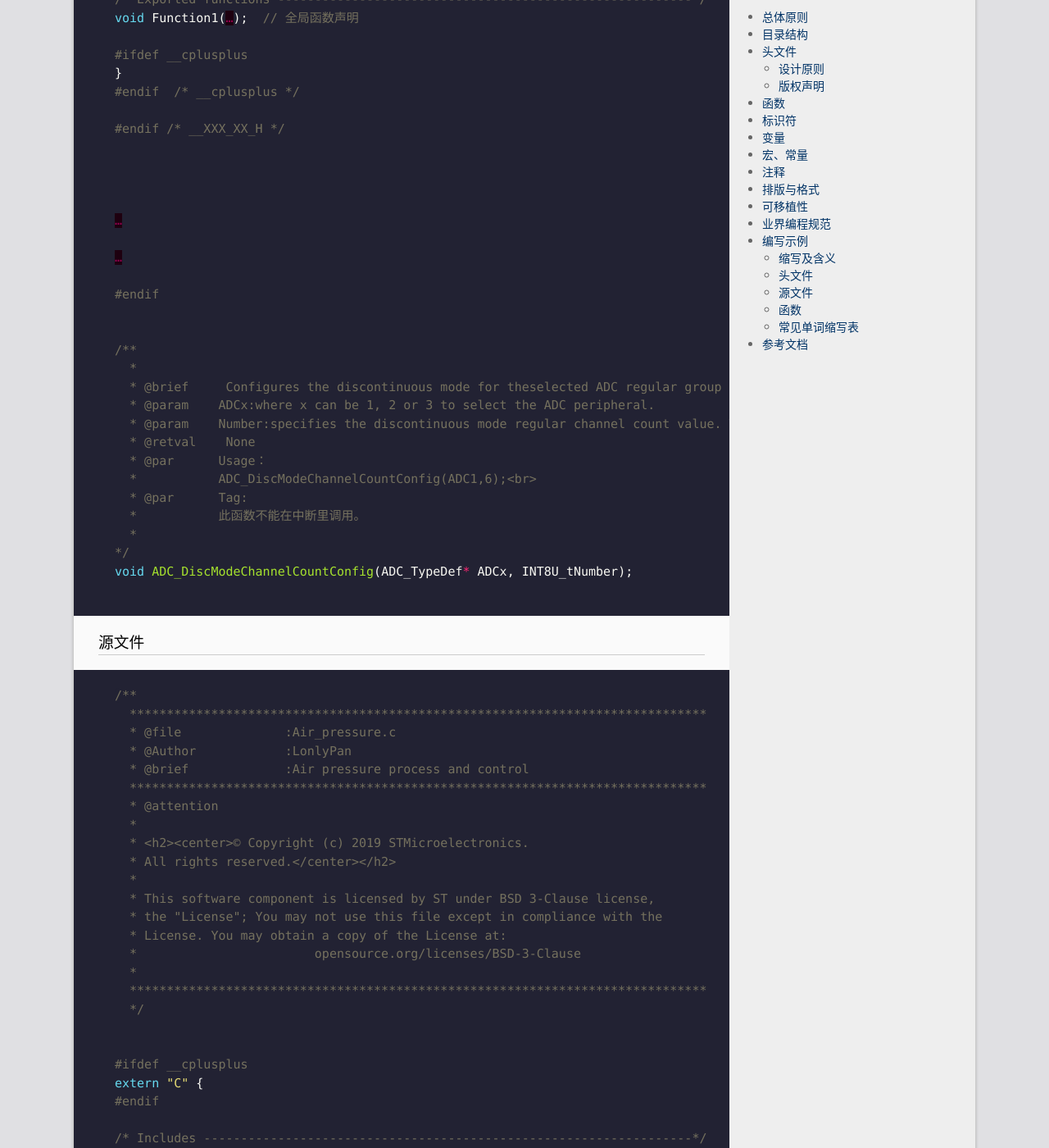
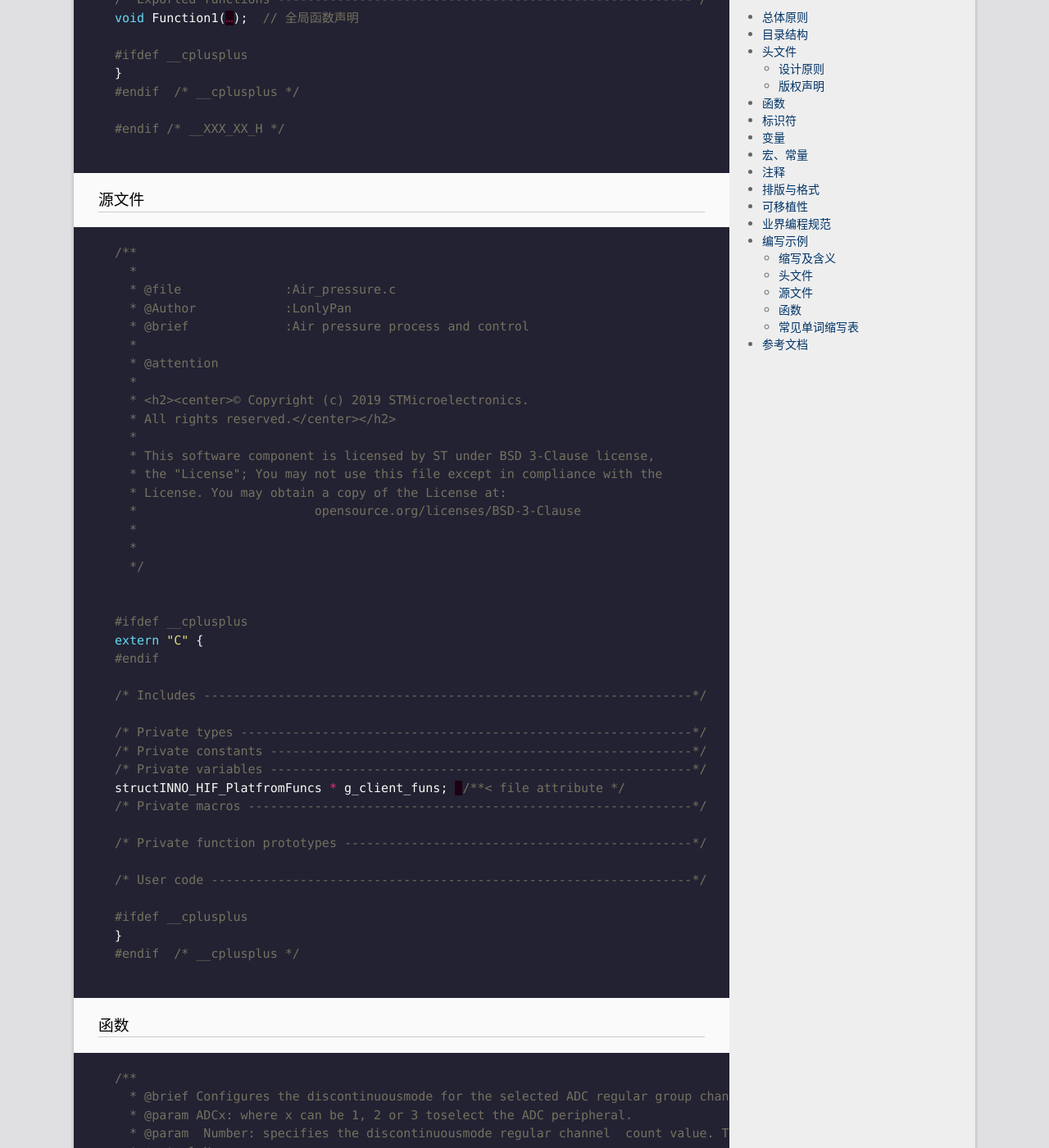
Before and after one commit to LonlyStack/LonlyPan.github.io, a Jekyll site: the page built from _posts/2019-9-3-编码规范.md, in a window 1280 px wide and 1400 px high, scrolled down 4863 px. Shown: the whole window at 82% size. Built offline with Jekyll 4.4.1, drawn with Linux system fonts in a browser that asks for light colours.

Commit message:
修改文件: _posts/2019-9-3-编码规范.md

````diff
--- a/_posts/2019-9-3-编码规范.md
+++ b/_posts/2019-9-3-编码规范.md
@@ -177,41 +177,17 @@ void Function1(…);  // 全局函数声明
 
 #endif /* __XXX_XX_H */
 
-
-
-
-…
-
-…
-
-#endif
-
-
-/**
-  *
-  * @brief     Configures the discontinuous mode for theselected ADC regular group channel.
-  * @param    ADCx:where x can be 1, 2 or 3 to select the ADC peripheral.
-  * @param    Number:specifies the discontinuous mode regular channel count value. This number must be between 1 and8.
-  * @retval    None
-  * @par      Usage：
-  *           ADC_DiscModeChannelCountConfig(ADC1,6);<br>
-  * @par      Tag:
-  *           此函数不能在中断里调用。
-  *
-*/
-void ADC_DiscModeChannelCountConfig(ADC_TypeDef* ADCx, INT8U_tNumber);
-
 ```
 
 ### 源文件
 
 ```c++
 /**
-  ******************************************************************************
+  *
   * @file              :Air_pressure.c
   * @Author            :LonlyPan
   * @brief             :Air pressure process and control
-  ******************************************************************************
+  *
   * @attention
   *
   * <h2><center>© Copyright (c) 2019 STMicroelectronics.
@@ -222,7 +198,7 @@ void ADC_DiscModeChannelCountConfig(ADC_TypeDef* ADCx, INT8U_tNumber);
   * License. You may obtain a copy of the License at:
   *                        opensource.org/licenses/BSD-3-Clause
   *
-  ******************************************************************************
+  *
   */
 
 
````
